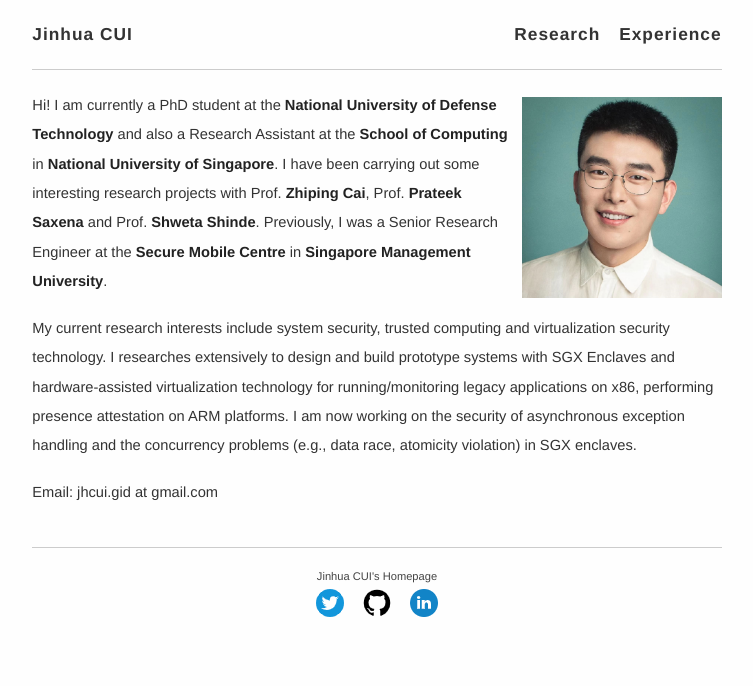
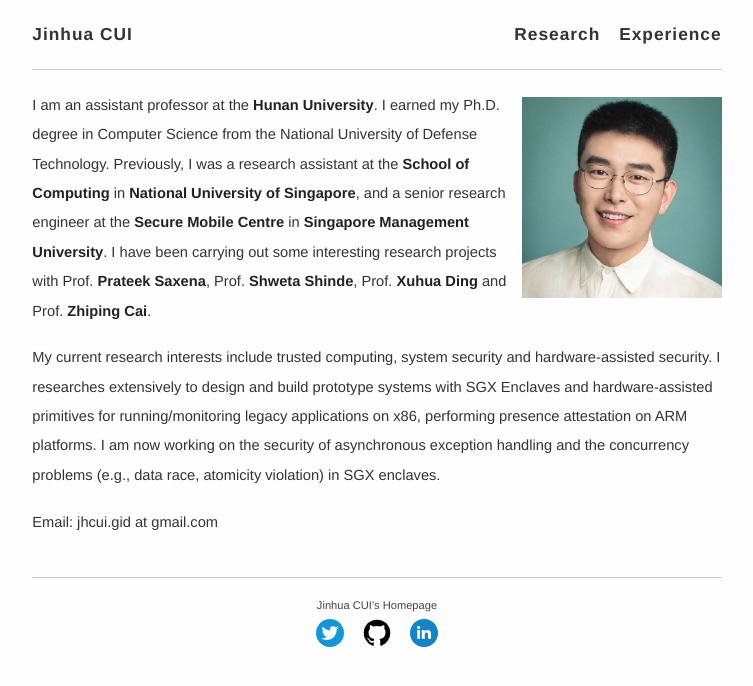
Before and after one commit to cimcs/cimcs.github.io, a Jekyll site: the page built from index.md, in a window 1280 px wide. Shown: the top 686 px of the page, without its empty margins (263-1016 px from the left). Built offline with Jekyll 4.4.1, drawn with Linux system fonts in a browser that asks for light colours; comment, search, counter and statistics services are not loaded.

Commit message:
Update index.md

```diff
--- a/index.md
+++ b/index.md
@@ -6,17 +6,19 @@ permalink: /
 
 {% include image.html url="images/profile_1.jpg" width="200px" align="right" %}
 
-Hi! I am currently a PhD student at the **[National University of Defense Technology]** and also a Research Assistant at the **[School of Computing]** in **[National University of Singapore]**. I have been carrying out some interesting research projects with Prof. **[Zhiping Cai]**, Prof. **[Prateek Saxena]** and Prof. **[Shweta Shinde]**. Previously, I was a Senior Research Engineer at the **[Secure Mobile Centre]** in **[Singapore Management University]**.
+
+I am an assistant professor at the **[Hunan University]**. I earned my Ph.D. degree in Computer Science from the National University of Defense Technology. Previously, I was a research assistant at the **[School of Computing]** in **[National University of Singapore]**, and a senior research engineer at the **[Secure Mobile Centre]** in **[Singapore Management University]**. I have been carrying out some interesting research projects with Prof. **[Prateek Saxena]**, Prof. **[Shweta Shinde]**, Prof. **[Xuhua Ding]** and Prof. **[Zhiping Cai]**.
 
 <!--I obtained my Master degree at the **[Xidian University]**.-->
 
-My current research interests include system security, trusted computing and virtualization security technology. I researches extensively to design and build prototype systems with SGX Enclaves and hardware-assisted virtualization technology for running/monitoring legacy applications on x86, performing presence attestation on ARM platforms. I am now working on the security of asynchronous exception handling and the concurrency problems (e.g., data race, atomicity violation) in SGX enclaves.
+My current research interests include trusted computing, system security and hardware-assisted security. I researches extensively to design and build prototype systems with SGX Enclaves and hardware-assisted primitives for running/monitoring legacy applications on x86, performing presence attestation on ARM platforms. I am now working on the security of asynchronous exception handling and the concurrency problems (e.g., data race, atomicity violation) in SGX enclaves.
 
 Email: jhcui.gid at gmail.com <!-- <br />
 Email: [gchauras@csail.mit.edu] (others) -->
 
 <!-- You can find some professional details about me on [Google Scholar]. -->
 
+[Hunan University]: https://www.hnu.edu.cn/
 [National University of Defense Technology]: https://www.nudt.edu.cn/xysz/jsjxy/index.htm
 [National University of Singapore]: https://www.comp.nus.edu.sg/
 [School of Computing]: https://www.crystal.comp.nus.edu.sg/
@@ -26,4 +28,4 @@ Email: [gchauras@csail.mit.edu] (others) -->
 [Prateek Saxena]: https://www.comp.nus.edu.sg/~prateeks/
 [Shweta Shinde]: https://n.ethz.ch/~sshivaji/
 [Zhiping Cai]: http://individual.utoronto.ca/zcai/
-[Xuhua]: http://www.mysmu.edu/faculty/xhding/
+[Xuhua Ding]: http://www.mysmu.edu/faculty/xhding/
```
